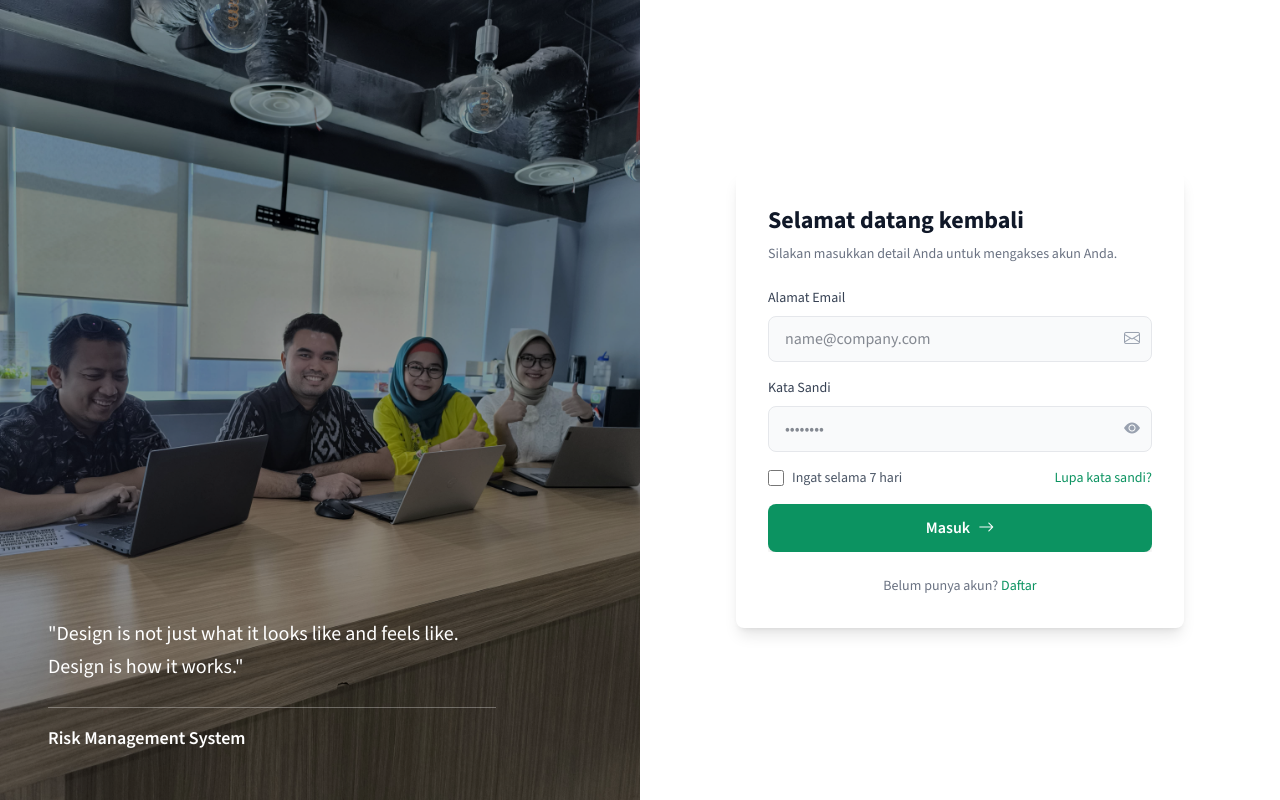
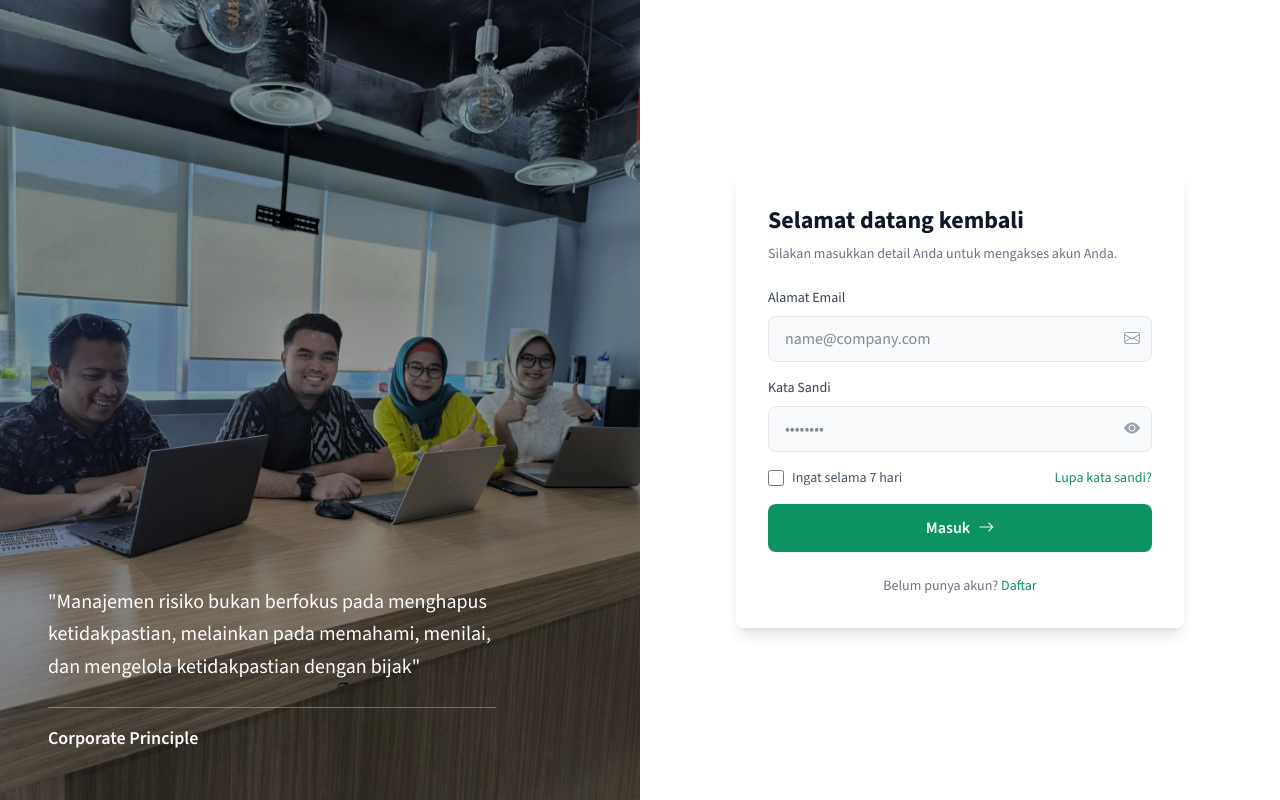
Before and after one commit to Flynnxlch/RMS-DevProd, a React (Vite) app: page /login in a window 1280 px wide. Built offline with nearby package versions, Linux system fonts and the light colour scheme; no server answers.

Commit message:
Change Quote

```diff
--- a/src/pages/Login.jsx
+++ b/src/pages/Login.jsx
@@ -285,11 +285,11 @@ export default function Login() {
         <div className="relative z-10 flex flex-col justify-end p-12 h-full">
           <div className="max-w-md">
             <blockquote className="text-white dark:text-gray-200 text-xl font-medium mb-6 leading-relaxed">
-              "Design is not just what it looks like and feels like. Design is how it works."
+              "Manajemen risiko bukan berfokus pada menghapus ketidakpastian, melainkan pada memahami, menilai, dan mengelola ketidakpastian dengan bijak"
             </blockquote>
             <div className="h-px bg-white/30 dark:bg-gray-400 mb-4"></div>
             <p className="text-white dark:text-gray-200 text-lg font-semibold">
-              Risk Management System
+              Corporate Principle
             </p>
           </div>
         </div>
```
